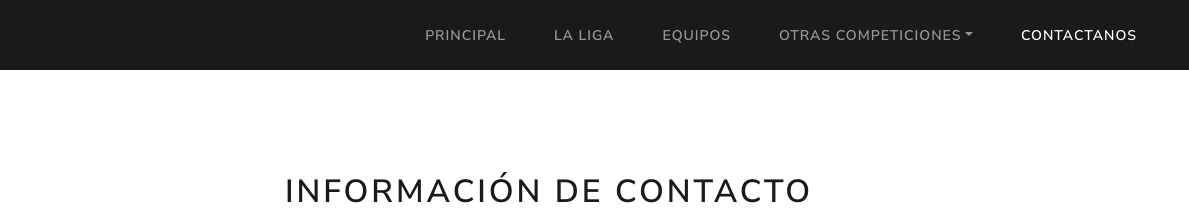
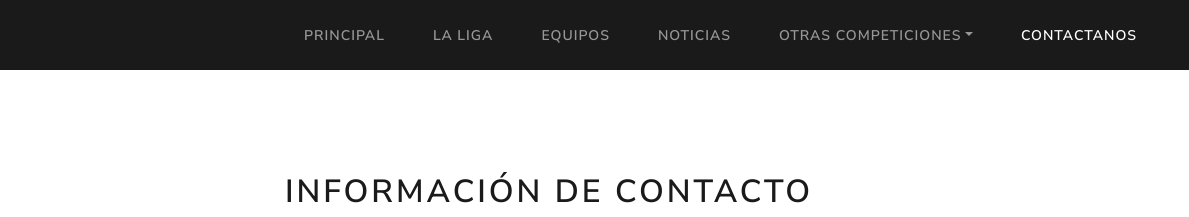
Before and after one commit to ifermen/proyecto_infoLaLiga, a plain HTML site: page pages/contacto.html in a window 1280 px wide. Shown: the top 217 px of the page, 91-1280 px from the left. Drawn offline with nearby package versions, Linux system fonts and the light colour scheme.

Commit message:
Se corrige un error en la navegacion de contacto

```diff
--- a/pages/contacto.html
+++ b/pages/contacto.html
@@ -29,6 +29,9 @@
               </li>
               <li class="nav-item">
                 <a class="nav-link" href="equipos.html">Equipos</a>
+              </li>
+              <li class="nav-item">
+                <a class="nav-link" href="noticia.html">Noticias</a>
               </li>
               <li class="nav-item dropdown">
                 <a class="nav-link dropdown-toggle" data-bs-toggle="dropdown" href="#" role="button" aria-haspopup="true" aria-expanded="false">Otras competiciones</a>
```
